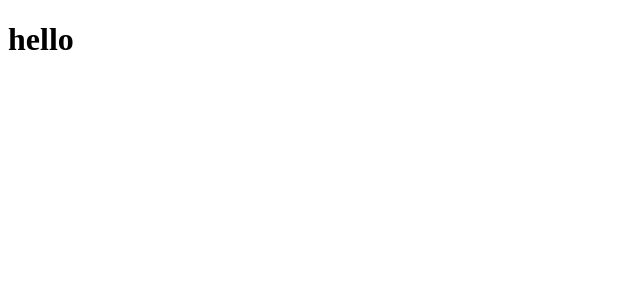
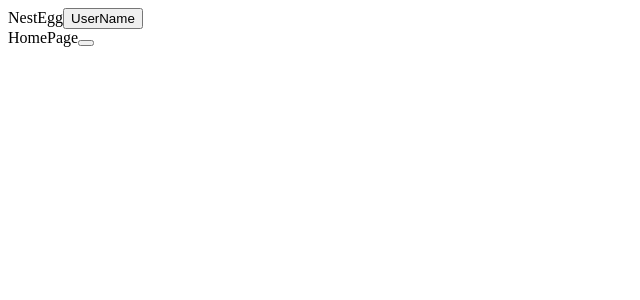
Before and after one commit to NestEggOrg/NestEgg, a React app: page /#/home in a window 1280 px wide. Shown: the top 300 px of the page, without its empty margins (0-640 px from the left). Built offline with nearby package versions, Linux system fonts and the light colour scheme.

Commit message:
addition of router, nav, home, and login

```diff
--- a/index.js
+++ b/index.js
@@ -1,11 +1,27 @@
 import React from 'react';
-import { render } from 'react-dom';
-import App from './src/client/App'
+// import { render } from 'react-dom';
+import App from './src/client/App';
+import { BrowserRouter, HashRouter } from 'react-router-dom';
+// uncomment so that webpack can bundle styles
+import { createRoot } from 'react-dom/client';
 
-// uncomment so that webpack can bundle styles
+// Find the root element to attach the app to
+const rootElement = document.getElementById('root');
+// Create a root container
+const root = createRoot(rootElement);
 
+// Render the app within the HashRouter
+root.render(
+  <HashRouter>
+    <App />
+  </HashRouter>
+);
 
-render(
-  <App />,
-  document.getElementById('root')
-);
+// render(<App />, document.getElementById('root'));
+
+// ReactDOM.render(
+//   <HashRouter>
+//     <App />
+//   </HashRouter>,
+//   document.getElementById('root')
+// );
--- a/src/client/App.jsx
+++ b/src/client/App.jsx
@@ -1,10 +1,21 @@
 import React from 'react';
 
+import NavBar from './Containers/NavBar';
+import LogIn from './Containers/LogIn';
+import Home from './Containers/Home';
 
-const App = () => (
-  <div id="app">
-      <h1>hello</h1>
-  </div>
-);
+import { Route, Routes } from 'react-router-dom';
+
+const App = () => {
+  return (
+    <div id='app'>
+      <NavBar></NavBar>
+      <Routes>
+        <Route exact path='/login' element={<LogIn />} />
+        <Route exact path='/home' element={<Home />} />
+      </Routes>
+    </div>
+  );
+};
 
 export default App;
--- /dev/null
+++ b/src/client/Containers/Home.jsx
@@ -0,0 +1,12 @@
+import React from 'react';
+
+const Home = () => {
+  return (
+    <div>HomePage
+      <button></button>
+    </div>
+  )
+  ;
+};
+
+export default Home;
--- /dev/null
+++ b/src/client/Containers/LogIn.jsx
@@ -0,0 +1,12 @@
+import React from 'react';
+
+const LogIn = () => {
+  return (
+    <div>LogIn
+      <button></button>
+    </div>
+  )
+  ;
+};
+
+export default LogIn;
--- /dev/null
+++ b/src/client/Containers/NavBar.jsx
@@ -0,0 +1,12 @@
+import React from 'react';
+
+const NavBar = () => {
+  return (
+    <div>NestEgg
+      <button>UserName</button>
+    </div>
+  )
+  ;
+};
+
+export default NavBar;
```
